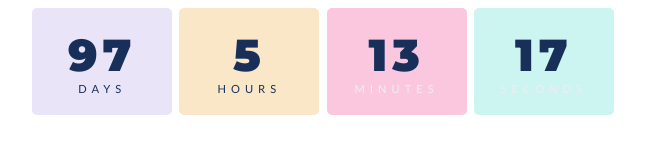
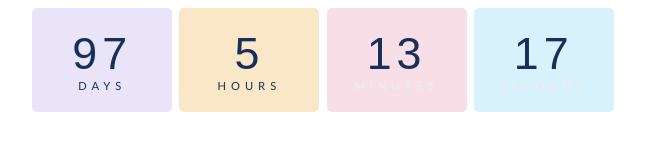
Before and after one commit to gummiebean/notion, a plain HTML site: page index.html in a window 1280 px wide. Shown: the whole page, without its empty margins (317-962 px from the left). Drawn offline with Linux system fonts and the light colour scheme.

Commit message:
Update index.html

```diff
--- a/index.html
+++ b/index.html
@@ -38,15 +38,15 @@ body{
 }
 
 .minutes {
-  background: #fac7df;
+  background: #f8dee7;
 }
 
 .seconds {
-  background: #ccf4f0;
+  background: #d7f2fa;
 }
 
 .numbers {
-  font-family: 'Montserrat', sans-serif;
+  font-family: 'Monotype Corsiva', sans-serif;
   color:  #183059;
   font-size: 4em;
   text-align: center;
```
